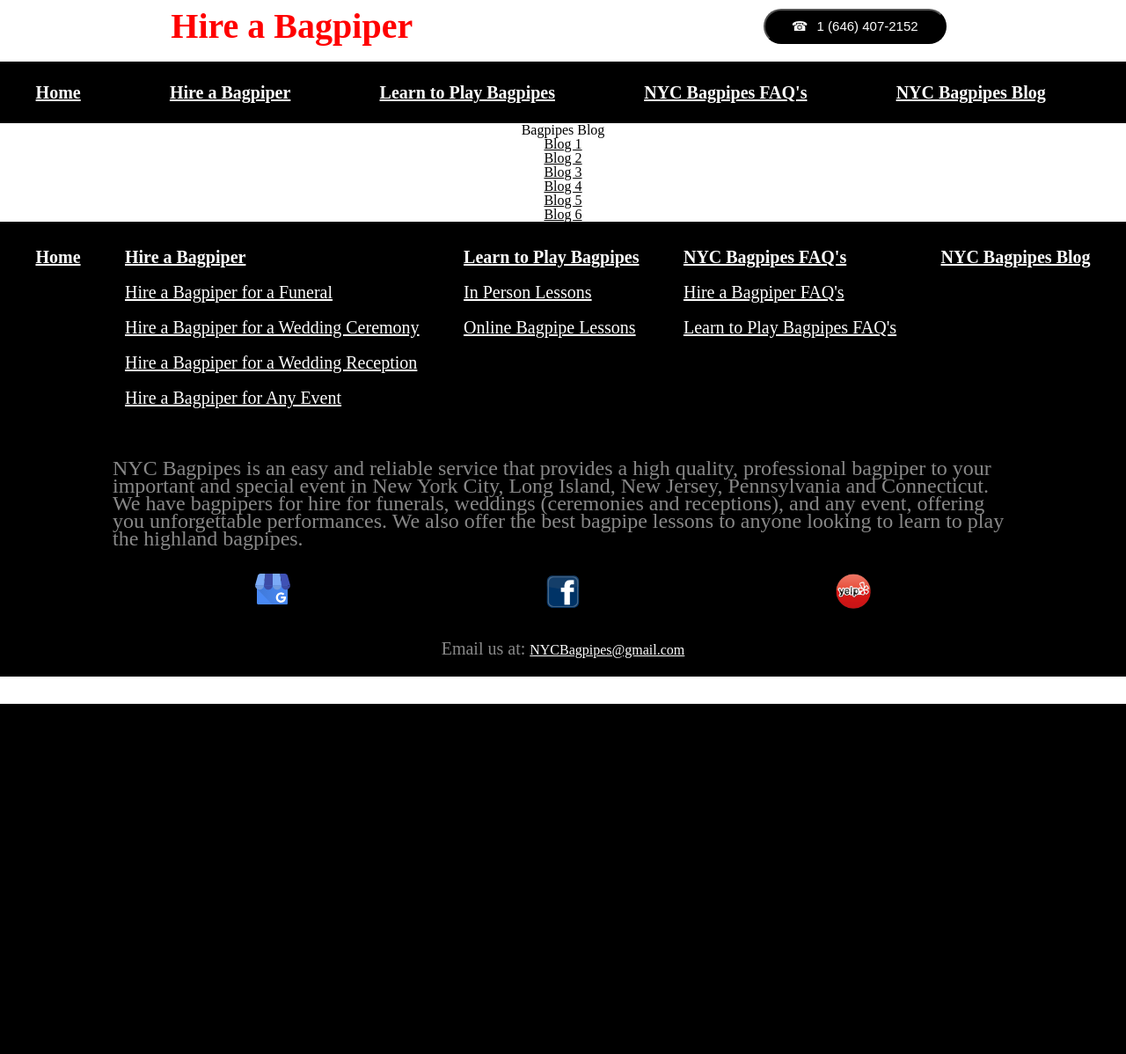
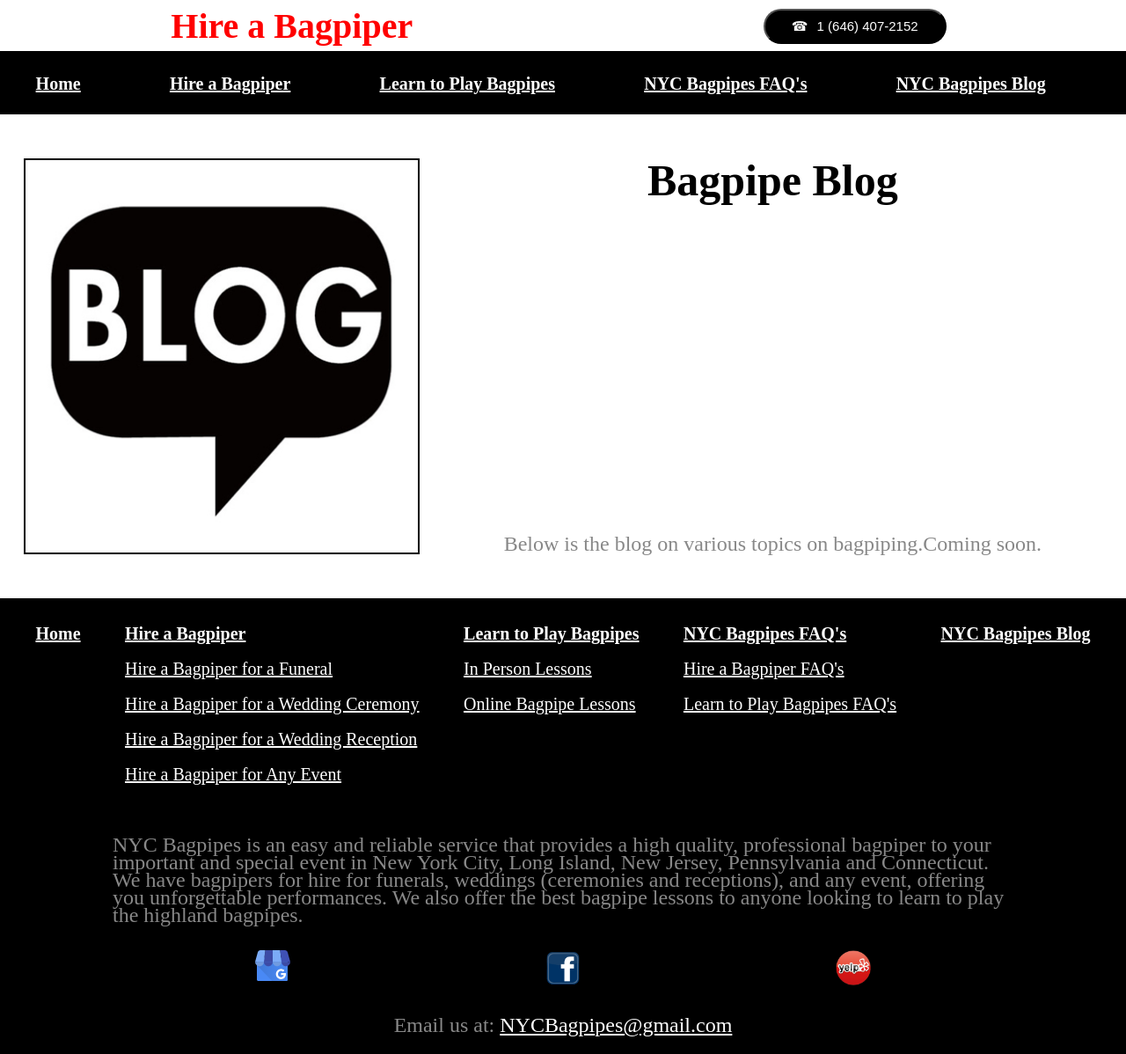
Before and after one commit to CristopherMRodriguez/nycbagpipes-php, a PHP site: page /bagpipe-blog in a window 1280 px wide. Shown: the whole page at 88% size. Before the commit the page ends 800 px from the top, so only its background shows below. Run offline with PHP 8.4, Linux system fonts and the light colour scheme; data that the repository does not hold is empty; some web fonts are replaced.

Commit message:
added faq and blog pages

```diff
--- a/bagpipe-blog/index.php
+++ b/bagpipe-blog/index.php
@@ -8,13 +8,18 @@
 		<?php require "../googleTagBody.php";?>
 		<?php require "../call.php";?>
 		<?php require "../nav.php";?>
-    <h1>Bagpipes Blog</h1>
-		<a href="<?php echo $Site . "/bagpipe-blog/blog1" ?>"><h2>Blog 1</a></h2>
-		<a href="<?php echo $Site . "/bagpipe-blog/blog2" ?>"><h2>Blog 2</a></h2>
-		<a href="<?php echo $Site . "/bagpipe-blog/blog3" ?>"><h2>Blog 3</a></h2>
-		<a href="<?php echo $Site . "/bagpipe-blog/blog4" ?>"><h2>Blog 4</a></h2>
-		<a href="<?php echo $Site . "/bagpipe-blog/blog5" ?>"><h2>Blog 5</a></h2>
-		<a href="<?php echo $Site . "/bagpipe-blog/blog6" ?>"><h2>Blog 6</a></h2>
+    <section class="section bottom-section">
+			<img src="../img/bagpipes-blog.jpeg" alt="Bagpipe Blog">
+			<div class="section-div-sub">
+				<h1 class="section-title">Bagpipe Blog</h1>
+				<p class="section-p">
+					Below is the blog on various topics on bagpiping.
+				</p>
+				<p class="section-p">
+					Coming soon.
+				</p>
+			</div>
+		</section>
 		<?php require "../footer.php";?>
 		<script src="index.js"></script>
 	</body>
--- a/hire-a-bagpiper/bagpiper-for-funeral/index.php
+++ b/hire-a-bagpiper/bagpiper-for-funeral/index.php
@@ -13,10 +13,10 @@
 			<div class="section-div-sub">
 				<h1 class="section-title">Hiring a Bagpiper for a Funeral Info</h1>
 				<p class="section-p">
-					Firstly if you are searching for a piper to play bagpipes at a funeral for a deceased person,
+					Firstly if you are searching for a piper to play bagpipes at a funeral,
 					our condolences to you and the family. We understand that not only is the loss of a loved one
 					difficult, the burden of planning a funeral can add to that difficulty.  We offer great care to providing
-					dignified and honorable bagpipe music for the deceased, while making the hiring process simple and efficient.
+					dignified and honorable bagpipe music, while making the hiring process simple, efficient, and reliable.
 				</p>
 				<p class="section-p">
 					Simply give us a call or email and provide us with the details of the funeral or burial.  We are open to special requests,
--- a/styles.css
+++ b/styles.css
@@ -97,6 +97,7 @@ p {
 
 .call {
 	background-color: var(--light);
+	height: 60px;
 	color: var(--red);
 	font-size: 40px;
 	font-weight: 800;
@@ -107,6 +108,8 @@ p {
 	flex-wrap: wrap;
 	width: 100%;
 	top: 0;
+	border-bottom: var(--dark) solid 2px;
+
 }
 
 .call-button{
@@ -146,7 +149,7 @@ p {
 /* nav-bar section */
 
 .header-div{
-	margin-top: 70px;
+	margin-top: 60px;
 	width: 100%;
 }
 
@@ -207,18 +210,6 @@ p {
 
 .hamburger-nav-ul__li__a{
 	text-decoration: none;
-}
-
-@media (max-width: 835px) {
-	.nav-ul {
-		display: none;
-	}
-}
-
-@media (min-width: 835px) {
-	.hamburger-icon {
-		display: none;
-	}
 }
 
 .nav-ul li{
@@ -329,14 +320,16 @@ p {
 
  /* for 3rd tier content pages */
  .section-div-sub{
-	height: 450px;
 	display: flex;
 	align-content: space-between; /*flexes top middle bottom section*/
 	flex-flow: wrap;
 	max-width: 700px;
+	margin: 0 25px;
 	justify-content: center;
-	text-align: left;
-	margin: 0 25px;
+}
+
+.section-div-sub p {
+	padding-top: 15px;
 }
 
 @media (max-width: 835px) {
@@ -348,12 +341,28 @@ p {
 	.section-even {
 		flex-direction: column-reverse;
 	}
-	.section-div, .section-div-sub {
+	.section-div {
 		height: 300px;
 		margin-top: 25px;
 	}
+	.section-div-sub {
+		height: 500px;
+		margin-top: 25px;
+	}
 	.call {
-		font-size: 24px;
+		font-size: 28px;
+	}
+}
+
+@media (max-width: 300px) {
+	.bottom-section {
+		height: 500px;
+	}
+	.call {
+		font-size: 20px;
+	}
+	.call-button {
+		height: 30px;
 	}
 }
 
@@ -370,6 +379,8 @@ p {
 .section-p, .landing-page-header p {
 	color: var(--dark-gray);
 }
+
+
 
 .section-border {
 	margin: 50px auto 0;
@@ -401,6 +412,8 @@ p {
 
 .bottom-section {
 	margin-bottom: 50px;
+	height: 100%;
+
 }
 
 
@@ -456,6 +469,23 @@ p {
 
 .email-div-p{
 	color: var(--dark-gray);
-	font-size: 20px;
+	font-size: 24px;
 	display: inline;
 }
+
+.email-anchor-footer{
+	color: var(--light);
+	font-size: 24px;
+}
+
+@media (max-width: 835px) {
+	.nav-ul {
+		display: none;
+	}
+}
+
+@media (min-width: 835px) {
+	.hamburger-icon {
+		display: none !important;
+	}
+}
```
Also changed, not shown: bagpipe-faq/hire-a-bagpiper/index.php (added, +26 -0 lines), bagpipe-faq/index.php (+37 -3 lines), bagpipe-faq/learn-to-play-bagpipes/index.php (added, +26 -0 lines), img/bagpipe-lessons.jpg (deleted).
